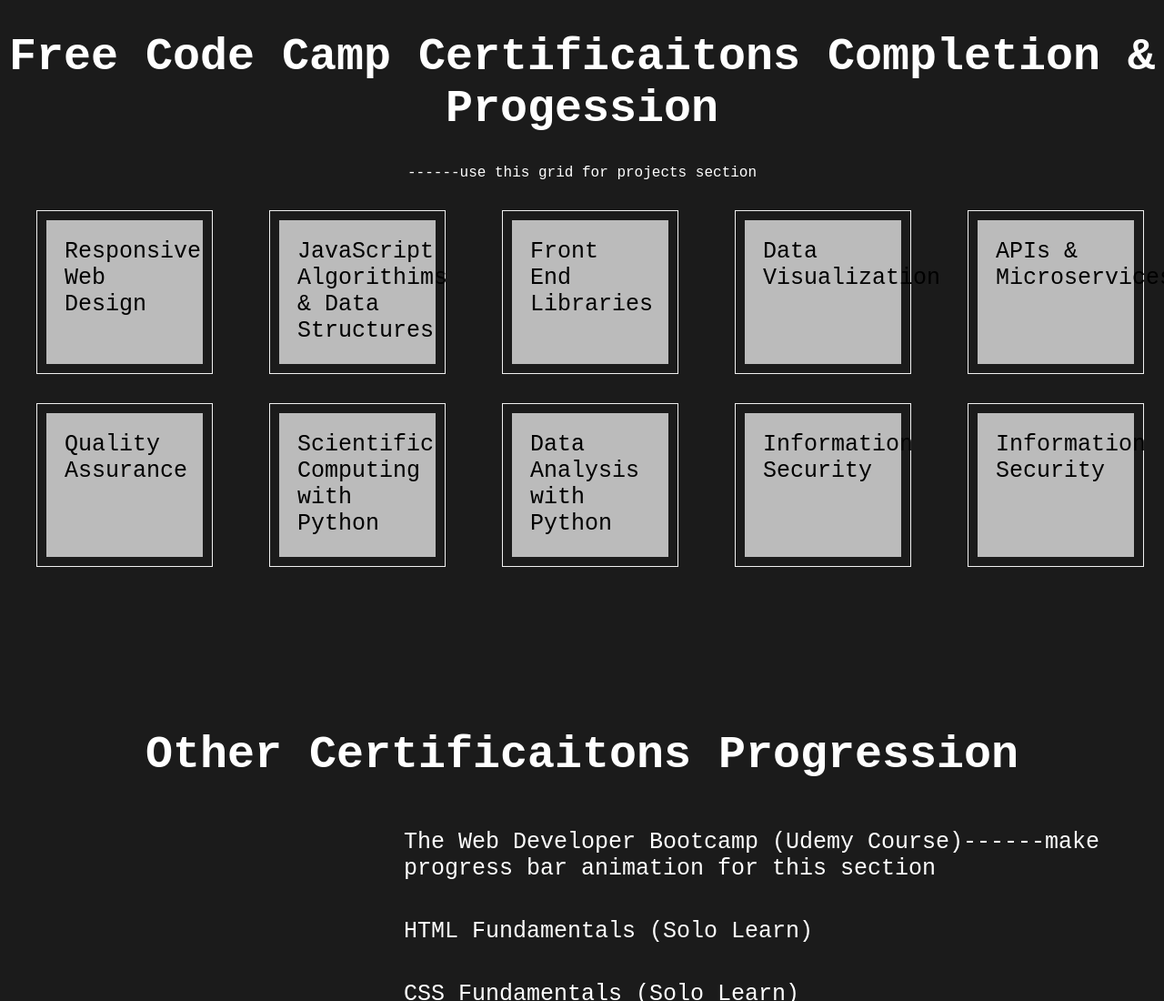
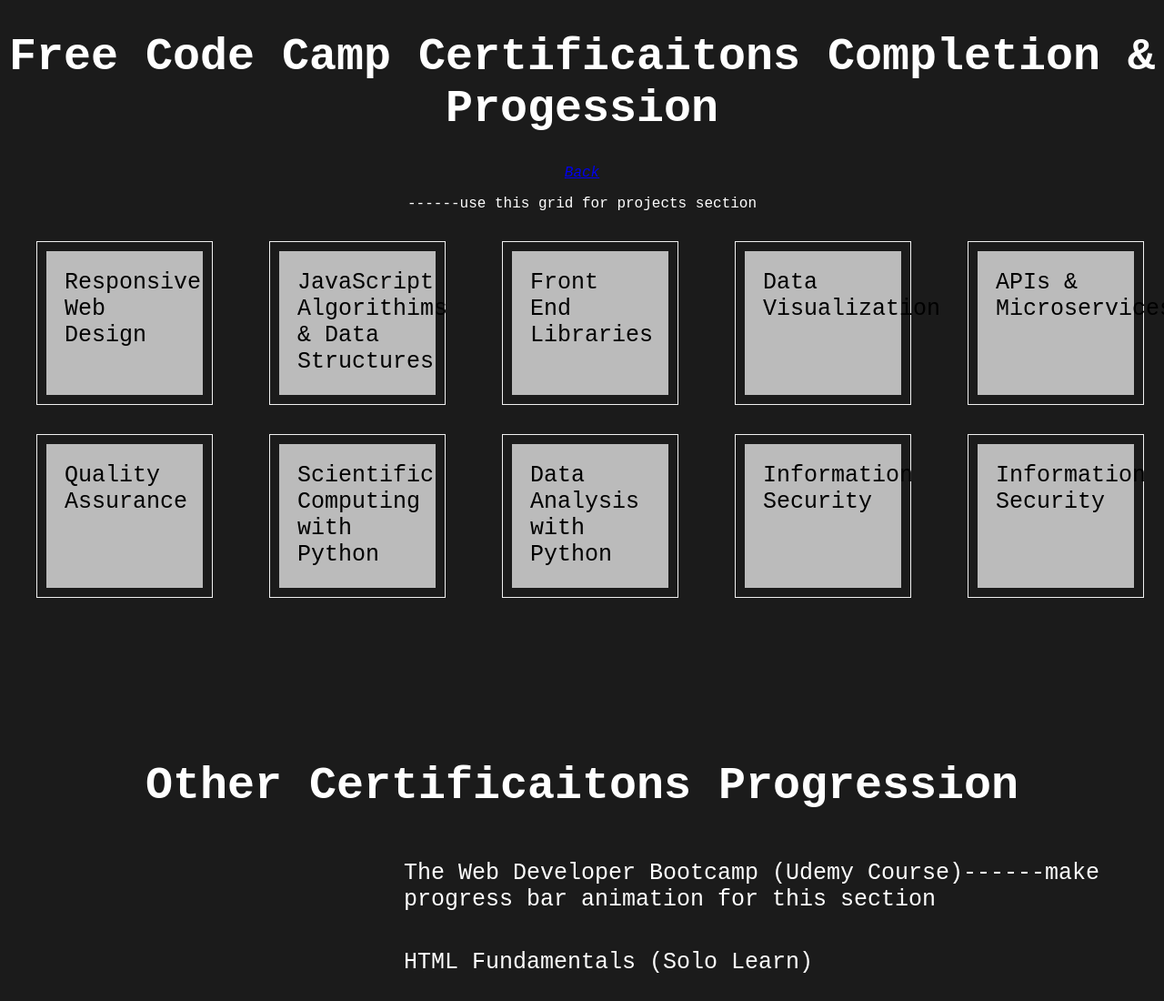
Before and after one commit to williycole/FCC_Portfolio_Project, a plain HTML site: page inProgress.html in a window 1280 px wide. Shown: the top 1100 px of the page at 91% size. Drawn offline with Linux system fonts and the light colour scheme.

Commit message:
Update inProgress.html

```diff
--- a/inProgress.html
+++ b/inProgress.html
@@ -13,7 +13,7 @@
     <h1>Free Code Camp Certificaitons Completion & Progession</h1>
     <div>
         <a href="https://williycole.github.io/Personal_Portfolio/">
-            <i class="fab fa-github-square"></i>
+            <i>Back</i>
         </a>
     </div>
     <p>------use this grid for projects section</p>
```
